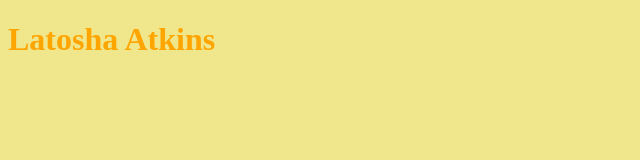
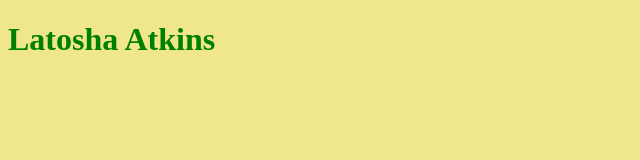
Before and after one commit to latkins33/first, a plain HTML site: page index.html in a window 1280 px wide. Shown: the whole page, without its empty margins (0-640 px from the left). Drawn offline with Linux system fonts and the light colour scheme.

Commit message:
Update style.css

```diff
--- a/style.css
+++ b/style.css
@@ -1,4 +1,4 @@
-h1 { color: Orange;
+h1 { color: Green;
 
 }
 Body { background-color: Khaki;
```
